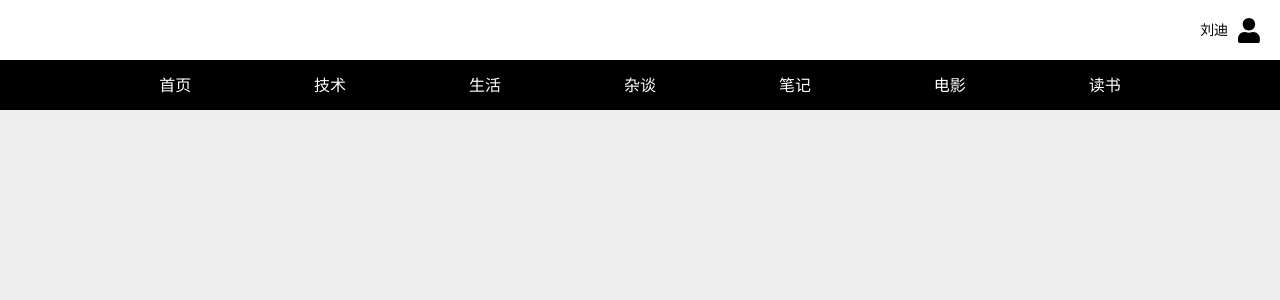
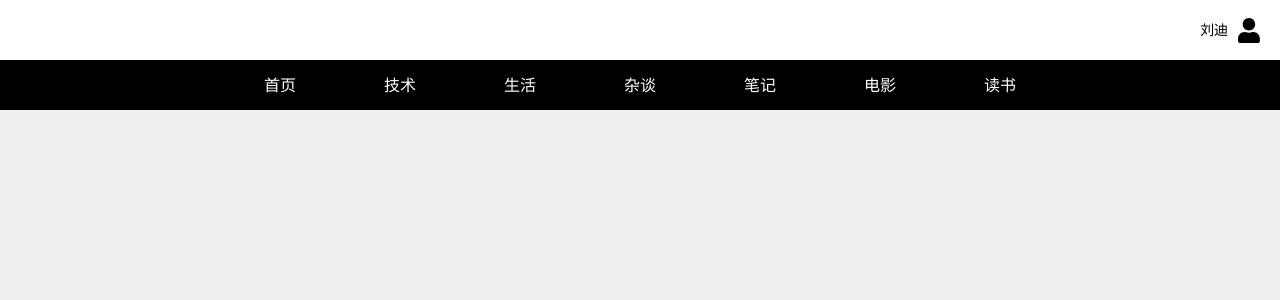
Before and after one commit to rudylucky/react-demo, a React (Create React App) app: page / in a window 1280 px wide. Shown: the top 300 px of the page. Built offline with nearby package versions, Linux system fonts and the light colour scheme.

Commit message:
complete base layout

```diff
--- /dev/null
+++ b/src/components/layout/AppMenu/MenuItem.module.scss
@@ -0,0 +1,23 @@
+$menuHeight: 50px;
+
+.menuItem {
+  width: 120px;
+  height: $menuHeight;
+  line-height: $menuHeight;
+  cursor: pointer;
+  user-select: none;
+
+  .subMenu {
+    height: $menuHeight;
+    color: #fff;
+    background-color: #000;
+
+    &:hover {
+      background-color: rgba(0, 0, 0, .6)
+    }
+  }
+
+  &:hover {
+    background-color: #888;
+  }
+}
--- /dev/null
+++ b/src/components/layout/AppMenu/MenuItem.tsx
@@ -0,0 +1,26 @@
+import React, { useState } from 'react'
+import AppButton from 'components/base/AppButton'
+
+const style = require('./MenuItem.module.scss')
+
+const MenuItem: React.FC<{
+  name: string,
+  subMenu?: Array<string>
+}> = (props) => {
+
+  const { name: menuName, subMenu } = props
+  const [showSubMenu, setShowSubMenu] = useState(false)
+
+  const handleMouseOver = () => setShowSubMenu(true)
+
+  const handleMouseLeave = () => setShowSubMenu(false)
+
+  return (
+    <div onMouseLeave={handleMouseLeave} onMouseOver={handleMouseOver} className={style.menuItem}>
+      <div>{menuName}</div>
+      {subMenu && subMenu.map(v => (<div hidden={!showSubMenu} className={style.subMenu}>{v}</div>))}
+    </div>
+  );
+}
+
+export default MenuItem;
--- a/src/components/layout/AppMenu/index.module.scss
+++ b/src/components/layout/AppMenu/index.module.scss
@@ -7,15 +7,4 @@ $menuHieght: 50px;
     justify-content: center;
     height: $menuHieght;
 
-    .menuItem {
-        margin: 0 2ex;
-        width: 120px;
-        height: $menuHieght;
-        line-height: $menuHieght;
-        cursor: pointer;
-
-        &:hover {
-            background-color: #888;
-        }
-    }
 }
--- a/src/components/layout/AppMenu/index.tsx
+++ b/src/components/layout/AppMenu/index.tsx
@@ -1,15 +1,29 @@
 import React from 'react';
 import AppButton from 'components/base/AppButton';
+import MenuItem from './MenuItem';
 
 const style = require('./index.module.scss')
 
-const AppMenu: React.FC = () => {
-    const menus = ['首页', '技术', '生活', '杂谈', '笔记', '电影', '读书']
-    return (
-        <div className={style.appMenu}>
-            {menus.map(v => (<div className={style.menuItem}>{v}</div>))}
-        </div>
-    );
+const AppMenu: React.FC = (props) => {
+
+  const menus: Array<{ name: string, subMenu?: Array<string> }> = [
+    { name: '首页', },
+    {
+      name: '技术',
+      subMenu: ['Java', 'JS', 'Python', 'Golang'],
+    },
+    { name: '生活', },
+    { name: '杂谈', },
+    { name: '笔记', },
+    { name: '电影', },
+    { name: '读书' }
+  ]
+
+  return (
+    <div className={style.appMenu}>
+      {menus.map(v => (<MenuItem name={v?.name} subMenu={v?.subMenu} />))}
+    </div>
+  );
 }
 
 export default AppMenu;
--- a/src/components/layout/BaseLayout/index.tsx
+++ b/src/components/layout/BaseLayout/index.tsx
@@ -5,8 +5,6 @@ import AppMenu from '../AppMenu';
 const style = require('./index.module.scss')
 
 const BaseLayout: React.FC = () => {
-
-
 
   return (
     <div className={style.baseLayout}>
```
Also changed, not shown: src/pages/HomePage/index.tsx (added, +9 -0 lines), src/pages/HomePage/index.scss (added).
